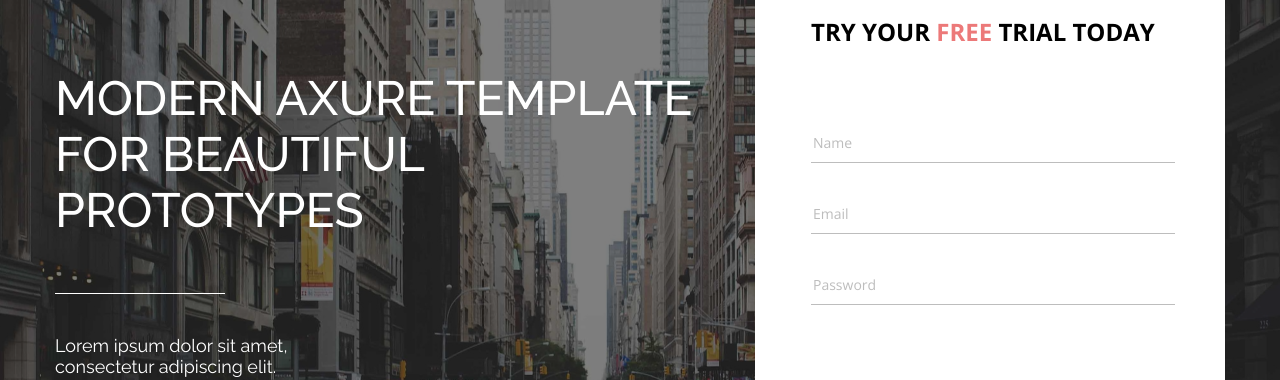
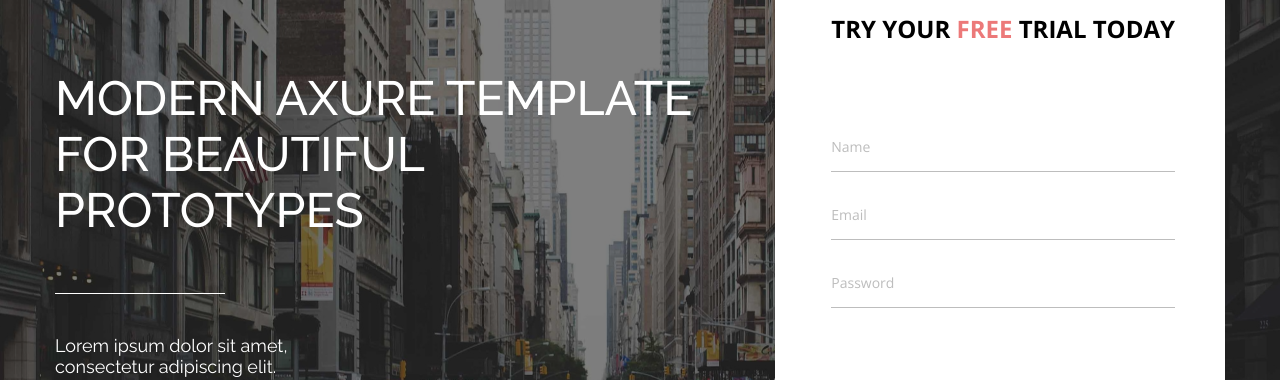
Before and after one commit to YYanaS/Axit, a plain HTML site: page index.html in a window 1280 px wide. Shown: the part 364-744 px from the top of the page. Drawn offline with nearby package versions, Linux system fonts and the light colour scheme.

Commit message:
feat: add styles

```diff
--- a/css/style.css
+++ b/css/style.css
@@ -219,23 +219,38 @@
     color: var(--color-border-secondar);
 }
 
+.model__group {
+    position: relative;
+}
+.model__group:not(:last-child) {
+    margin-bottom: 16px;
+}
+
+input:focus + label, input:not(:placeholder-shown) + label {
+    transform: translateY(-50%);
+    top: 0;
+}
+
+.model__label {
+    display: block;
+    font-size: var(--font-size-xs);
+    font-family: var(--font-family-secondar);
+    line-height: 19px;
+    color: #BDBDBD;
+    position: absolute;
+    top: 50%;
+    left: 0;
+    transform: translateY(-50%);
+}
+
 .model__input {
     border: none;
     border-bottom: 1px solid #BDBDBD;
-    padding: 10px 2px;
     width: 100%;
+    padding: 16px 0;
+    font-size: var(--font-size-xs);
     font-family: var(--font-family-secondar);
-    font-size: var(--font-size-xs);
     line-height: 19px;
-}
-
-.model__input:not(:last-child) {
-    margin-bottom: 31px;
-}
-
-.model__input::placeholder {
-    color: #BDBDBD;
-
 }
 
 .model__input:hover {
@@ -746,5 +761,5 @@
 #pricing,
 #reviews,
 #contact {
-    scroll-margin-top: 75px;
+    scroll-margin: 80px;
 }
--- a/index.html
+++ b/index.html
@@ -48,9 +48,18 @@
             <div class="banner__wrapper-form">
                 <form action="" class="model" id="bannerForm">
                     <h3 class="model__title">Try Your <span class="model__word" >FREE</span> Trial Today</h3>
-                    <input type="text" class="model__input" placeholder="Name">
-                    <input type="email" class="model__input" placeholder="Email">
-                    <input type="password" class="model__input" placeholder="Password">
+                    <div class="model__group">
+                        <input class="model__input" type="text" id="name" placeholder="">
+                        <label class="model__label" for="name">Name</label>
+                    </div>
+                    <div class="model__group">
+                        <input class="model__input" type="email" id="email" placeholder="">
+                        <label class="model__label" for="email">Email</label>
+                    </div>
+                    <div class="model__group">
+                        <input class="model__input" type="password" id="password" placeholder="">
+                        <label class="model__label" for="password">Password</label>
+                    </div>
                 </form>
                 <button class="model__button button " form="bannerForm">Get Started</button>
             </div>
```
Also changed, not shown: 1 other file.
